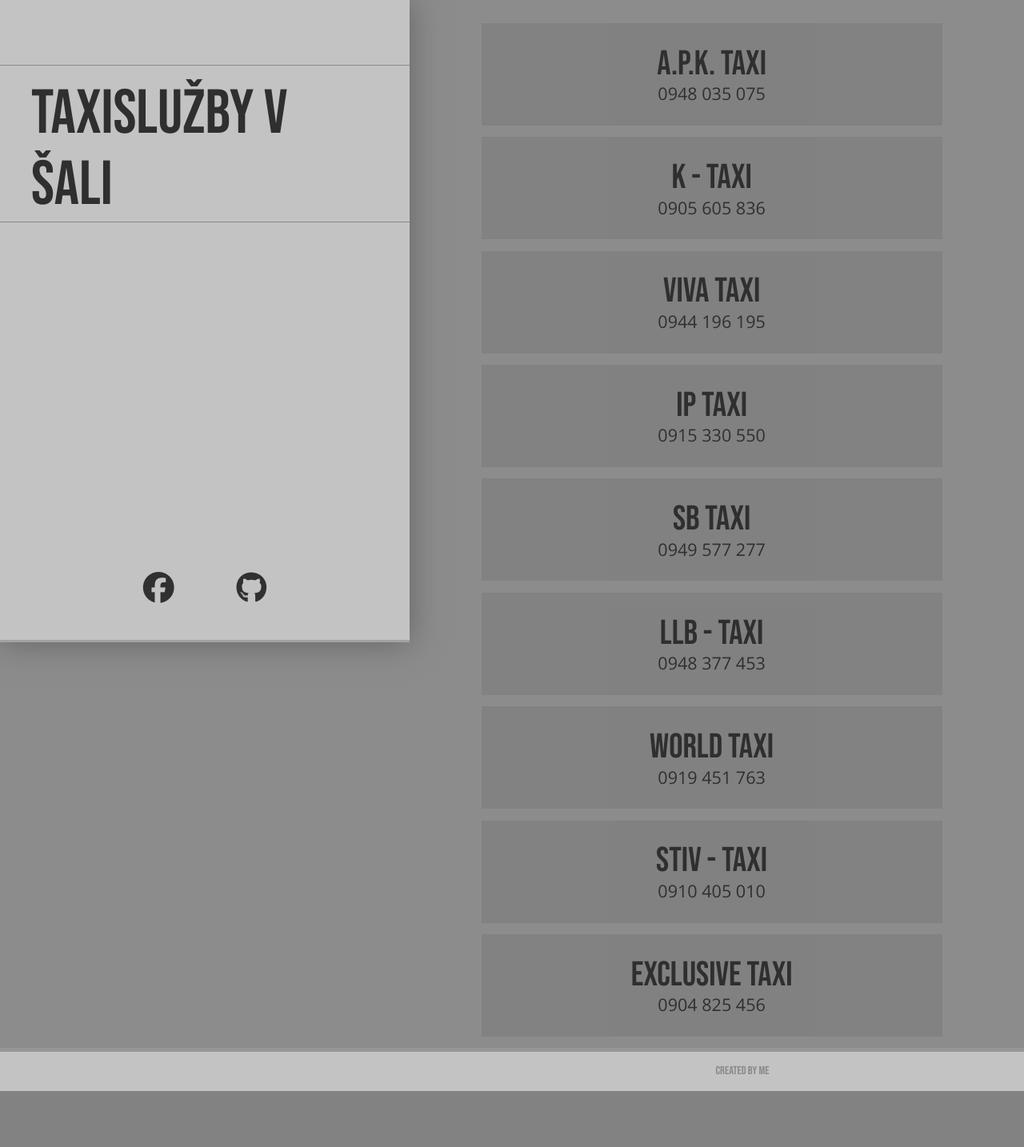
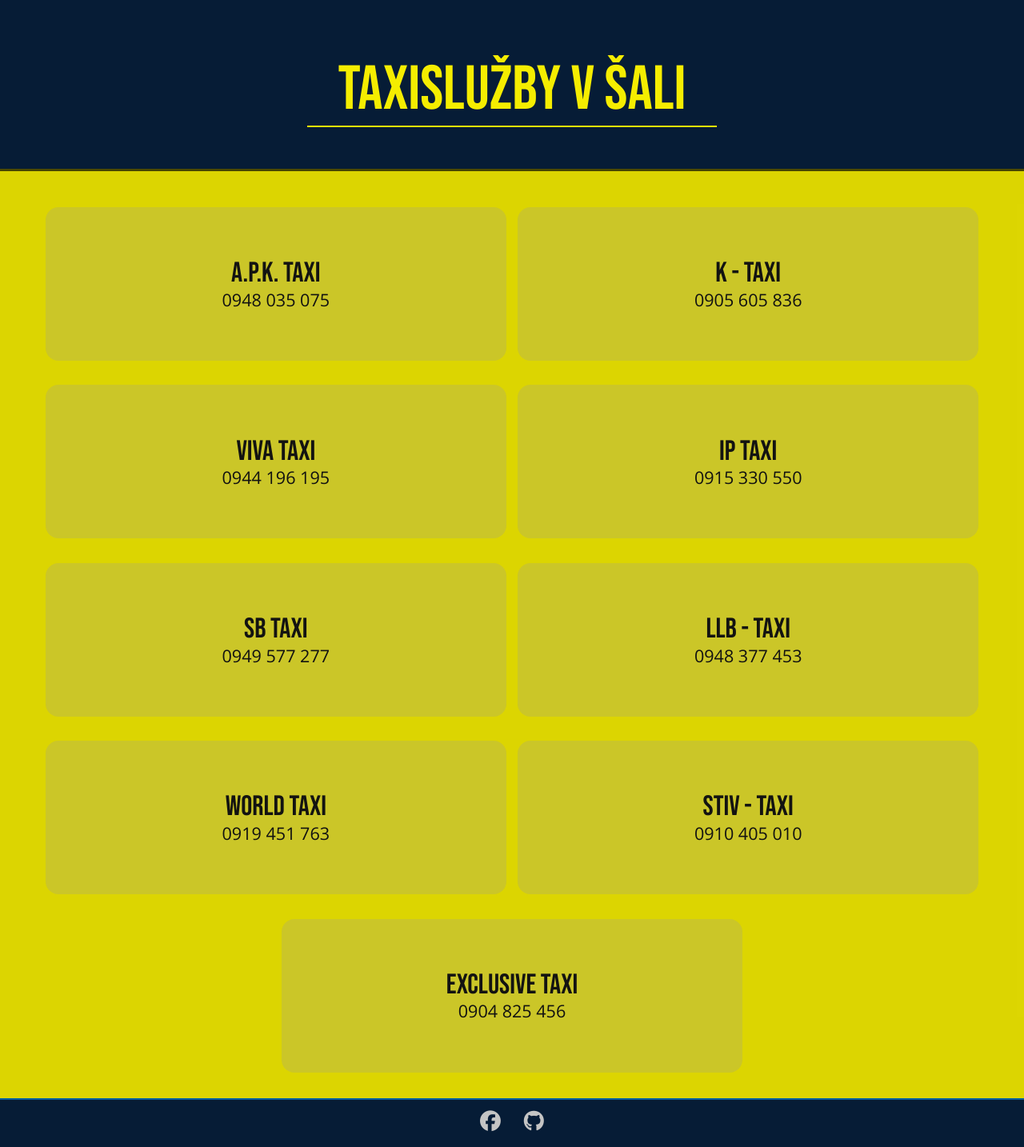
Before and after one commit to wifono/TAXISALAWorkinOnIt, a PHP site: page / in a window 1280 px wide. Shown: the whole page at 80% size. Before the commit the page ends 1364 px from the top, so only its background shows below. Run offline with PHP 8.4, Linux system fonts and the light colour scheme; some libraries are stand-ins or nearby versions.

Commit message:
redesign

```diff
--- a/assets/css/generals.css
+++ b/assets/css/generals.css
@@ -1,19 +1,22 @@
 body {
   margin: 0;
   padding: 0;
-  background: rgba(24, 24, 24, 0.432);
+  background: #F5ED00;
   display: flex;
   justify-content: center;
+  min-height: 100vh;
   font-family: "Open Sans", sans-serif;
   font-size: .9em; }
 
 .flexbox {
-  display: flex; }
+  display: flex;
+  flex-direction: column;
+  justify-content: center;
+  align-items: center; }
 
 .container h1, .navigation {
   display: flex;
   flex-direction: column;
-  align-items: center;
   height: min-content;
   margin-top: -5em; }
 
@@ -22,19 +25,18 @@ ul {
   gap: 2em;
   padding: 0; }
 
+header {
+  display: flex;
+  width: 100%;
+  align-items: center;
+  justify-content: center;
+  flex-direction: column;
+  background: #061c36;
+  border-bottom: .2rem solid #494700; }
+
 .logo {
-  display: flex;
-  justify-content: center;
   font-family: "Bebas Neue", cursive;
-  font-size: 3rem;
-  background: #c3c3c3;
-  border-bottom: 0.1em #a2a2a2 solid;
-  box-shadow: 0 0 1em #636363;
-  width: 40vw;
-  height: 100vh;
-  position: fixed;
-  align-items: center;
-  flex-direction: column; }
+  font-size: 2.5rem; }
 
 .site {
   width: 100vw;
@@ -42,35 +44,29 @@ ul {
   margin: 0; }
 
 h1 {
-  color: #2f2f2f;
+  color: #F5ED00;
   font-weight: 300;
-  border-top: 0.02em #898989 solid;
-  border-bottom: 0.02em #898989 solid;
   padding-top: .20em;
   padding-left: .5em;
-  padding-right: .5em; }
+  padding-right: .5em;
+  border-bottom: .03em #F5ED00 solid; }
 
 .mainContent {
   display: flex;
-  flex-direction: column;
+  flex-direction: row;
   gap: 1em;
-  justify-content: flex-start;
-  flex-wrap: nowrap;
-  margin-top: 2em;
-  margin-left: 47vw; }
+  flex-wrap: wrap;
+  justify-content: center;
+  margin-top: 2em; }
 
 h2 {
   font-family: "Bebas Neue", cursive;
   font-weight: 400;
-  font-size: 3em;
+  font-size: 2.2rem;
   margin: 0; }
 
 .logo li {
   list-style-type: none; }
-
-.logo ul {
-  position: fixed;
-  bottom: 0; }
 
 .logo a {
   color: rgba(31, 31, 31, 0.898); }
@@ -83,14 +79,14 @@ h2 {
   color: #131311;
   transition: .5s all ease-in; }
 
-.navigation li {
+.socials li {
   list-style-type: none;
-  font-size: 1.2em; }
-  .navigation li a {
-    color: #bcbcbc;
+  font-size: 1.8em; }
+  .socials li a {
+    color: #c4c4c4;
     text-decoration: none; }
-  .navigation li a:hover {
-    color: #efefef; }
+  .socials li a:hover {
+    color: #f7f7f7; }
 
 .navigation {
   background: rgba(31, 31, 31, 0.898);
@@ -98,47 +94,56 @@ h2 {
   top: 0;
   left: 0;
   width: 100vw;
-  z-index: 20;
-  box-shadow: rgba(0, 0, 0, 0.1058823529) 0em 0.5em 0.5em; }
+  z-index: 20; }
   .navigation .active {
     color: #afafaf; }
 
 .taxiBox {
-  background: rgba(16, 16, 16, 0.1118823529);
+  background: rgba(155, 155, 155, 0.253);
   margin: 0;
+  margin-top: 1rem;
+  border-radius: 1rem;
   display: flex;
   flex-direction: column;
   justify-content: center;
-  color: #090909;
-  opacity: .7;
+  align-items: center;
+  color: #111111;
   text-align: center;
-  width: 45vw;
+  width: 40vw;
   height: 10vw;
-  cursor: pointer; }
+  padding: 2rem; }
+  .taxiBox h2 {
+    color: #131311; }
   .taxiBox a {
     text-decoration: none;
-    color: #090909;
+    color: #111111;
     font-weight: 100;
     font-size: 1.5em; }
 
 .taxiBox:hover {
-  background: #ffdd1f;
+  background: #061c36f1;
   opacity: 1;
-  color: #2f2f2f;
-  transition: .5s;
+  color: #373737;
+  transition: .4s;
   animation: ease-in; }
-
-footer p {
-  text-align: center;
-  color: #898989;
-  margin-left: 45vw; }
+  .taxiBox:hover h2 {
+    color: #F5ED00; }
+  .taxiBox:hover a {
+    color: aliceblue; }
 
 footer {
-  background: #c3c3c3;
-  padding: .1em;
+  margin-top: 2rem;
+  background: #061c36;
+  padding: .02em;
   font-family: "Bebas Neue", cursive;
-  border-top: 0.4em #969696 solid;
-  margin-top: 1em; }
+  border-top: 0.2em #0060a0 solid;
+  display: flex;
+  align-items: center;
+  justify-content: center; }
+
+.mainflex {
+  display: flex;
+  flex-direction: column; }
 
 @media screen and (max-width: 1408px) {
   .logo {
--- a/assets/sass/generals.scss
+++ b/assets/sass/generals.scss
@@ -5,7 +5,9 @@ $main-color: #1010101b;
 $second-color: #afafaf;
 $navig-color: rgba(31, 31, 31, 0.898);
 
-$font-main-color: rgb(9, 9, 9);
+$font-main-color: rgb(17, 17, 17);
+
+$logo-color: rgb(243, 239, 0);
 
 $logo-font:'Bebas Neue', cursive;
 $font: 'Open Sans', sans-serif;
@@ -16,9 +18,10 @@ $font: 'Open Sans', sans-serif;
 body {
     margin: 0;
     padding: 0;
-    background: rgba(24, 24, 24, 0.432);
+    background: #F5ED00;
     display: flex;
     justify-content: center;
+    min-height: 100vh;
 
     font-family: $font;
     font-size: .9em;
@@ -27,12 +30,14 @@ body {
 
 .flexbox {
     display: flex;
+    flex-direction: column;
+    justify-content: center;
+    align-items: center;
 }
 
 .container h1, .navigation {
     display: flex;
     flex-direction: column;
-    align-items: center;
     height: min-content;
 
     margin-top: -5em;
@@ -46,22 +51,22 @@ ul {
     padding: 0;
 }
 
+header {
+    display: flex;
+    width: 100%;
+    align-items: center;
+    justify-content: center;
+    flex-direction: column;
+    background: #061c36;
+    border-bottom: .2rem solid #494700;
+}
 
 .logo {
-    display: flex;
-    justify-content: center;
+
     font-family: $logo-font;
-    font-size: 3rem;
-    background: lighten($second-color, 8%);
-    border-bottom: .1em darken($second-color, 5%) solid;
-    box-shadow: 0 0 1em darken($second-color, 30%);
-    width: 40vw;
-    height: 100vh;
-    position: fixed;
+    font-size: 2.5rem;
 
-    align-items: center;
 
-    flex-direction:column;
 }
 
 .site {
@@ -77,37 +82,37 @@ ul {
 
 h1 {
    // background:    linear-gradient(186deg, darken($second-color, 8%) 75.5%, rgb(239, 239, 239) 100%);
-    color: lighten($font-main-color, 15%);
+    color: #F5ED00;
   //box-shadow: darken($main-color, 100%) 0em .2em .1em;
 
   font-weight: 300;
-  border: {
-      top: .02em lighten($font-main-color, 50%) solid;
-      bottom: .02em lighten($font-main-color, 50%) solid;
-}
+
     padding-top:.20em;
     padding-left:.5em;
     padding-right: .5em;
+
+    border-bottom: .03em #F5ED00 solid;
+
+
 }
 
 .mainContent {
     display: flex;
-    flex-direction: column;
+    flex-direction: row;
+
     gap: 1em;
-    justify-content: flex-start;
 
-    flex-wrap: nowrap;
+    flex-wrap: wrap;
+    justify-content: center;
 
     margin-top: 2em;
-    margin-left: 47vw;
-
 }
 
 h2 {
     font: {
         family: $logo-font;
         weight: 400 ;
-        size: 3em;
+        size: 2.2rem;
     }
     margin: 0;
 
@@ -120,10 +125,6 @@ h2 {
     list-style-type: none;
 }
 
-.logo ul {
-    position: fixed;
-    bottom: 0;
-}
 
 .logo a {
     color:  $navig-color;
@@ -142,8 +143,9 @@ h2 {
 
 // NAVIGATION
 
-.navigation li {
+.socials li {
     list-style-type: none;
+
 
     a {
         color: lighten($font-main-color, 70%);
@@ -156,7 +158,9 @@ h2 {
         color: lighten($font-main-color, 90%);
     }
 
-    font-size: 1.2em;
+    font-size: 1.8em;
+
+
 }
 
 .navigation {
@@ -167,7 +171,7 @@ h2 {
     width: 100vw;
     z-index: 20;
 
-    box-shadow: darken($main-color, 20%) 0em  .5em .5em;
+
 
 .active {
 
@@ -182,24 +186,32 @@ h2 {
 
 .taxiBox {
 
-    background: opacify($main-color, .006);
+    background: rgba(155, 155, 155, 0.253);
+    margin: 0;
+    margin-top: 1rem;
 
-    margin: 0;
+    border-radius: 1rem;
 
     display: flex;
     flex-direction: column;
     justify-content: center;
+    align-items: center;
 
     color: $font-main-color;
-    opacity: .7;
 
     text-align: center;
 
-
-    width: 45vw;
+    width: 40vw;
     height: 10vw;
 
-    cursor: pointer;
+    padding: 2rem;
+
+
+    h2 {
+        color: #131311;
+    }
+
+
 
   a {
       text-decoration: none;
@@ -209,46 +221,53 @@ h2 {
           weight: 100;
           size: 1.5em;
       }
-  }
 
+}
 
 }
 
 .taxiBox:hover {
 
 
-    background: rgb(255, 221, 31);
+    background: #061c36f1;
 
     opacity: 1;
     color: lighten($font-main-color, 15%);
-    transition: .5s;
+    transition: .4s;
     animation: ease-in;
 
+    h2 {
+        color:#F5ED00;
+    }
 
+    a {
+        color: aliceblue;
+    }
 }
 
 
 
 // FOOTER
 
-footer p {
 
-    text-align: center;
-    color: lighten($font-main-color, 50);
-    margin-left: 45vw;
-}
 
 footer {
-        background: lighten($second-color, 8%);
-        padding: .1em;
+    margin-top: 2rem;
+        background: #061c36;
+        padding: .02em;
 
         font: {
             family: $logo-font;
         }
-        border-top: .4em darken($second-color, 10%) solid;
+        border-top: .2em rgb(0, 96, 160) solid;
+        display: flex;
+        align-items: center;
+        justify-content: center;
+}
 
-        margin-top: 1em;
-
+.mainflex {
+    display: flex;
+    flex-direction: column;
 }
 
 
--- a/partials/footer.php
+++ b/partials/footer.php
@@ -1,11 +1,19 @@
 </main>
 
 <footer>
-    <div class="container">
-        <p>Created by Me</p>
-    </div>
+    <div class="socials">
+        <ul>
+            <li>
+                <a href="#"><i id="fblogo" class="fab fa-facebook"></i></a>
+            </li>
+
+            <li>
+                <a href="#"><i class="fab fa-github"></i></a>
+            </li>
+        </ul>
+     </div>
 </footer>
-</div>
+
 
 
 <!--[if lt IE 7]>
--- a/partials/header.php
+++ b/partials/header.php
@@ -34,24 +34,10 @@
         <div class="site">
         <div class="flexbox">
 
-        <header>
-            <div class="container">
-                <div class="logo">
-                    <h1>Taxislužby v Šali</h1>
-
-                <ul>
-                    <li>
-                        <a href="#"><i id="fblogo" class="fab fa-facebook"></i></a>
-                    </li>
-
-                    <li>
-                        <a href="#"><i class="fab fa-github"></i></a>
-                    </li>
-                </ul>
-
-            </div>
-
+    <header>
+        <div class="logo">
+            <h1>Taxislužby v Šali</h1>
         </div>
-        </header>
+    </header>
 
         <main>
```
Also changed, not shown: 1 other file.
